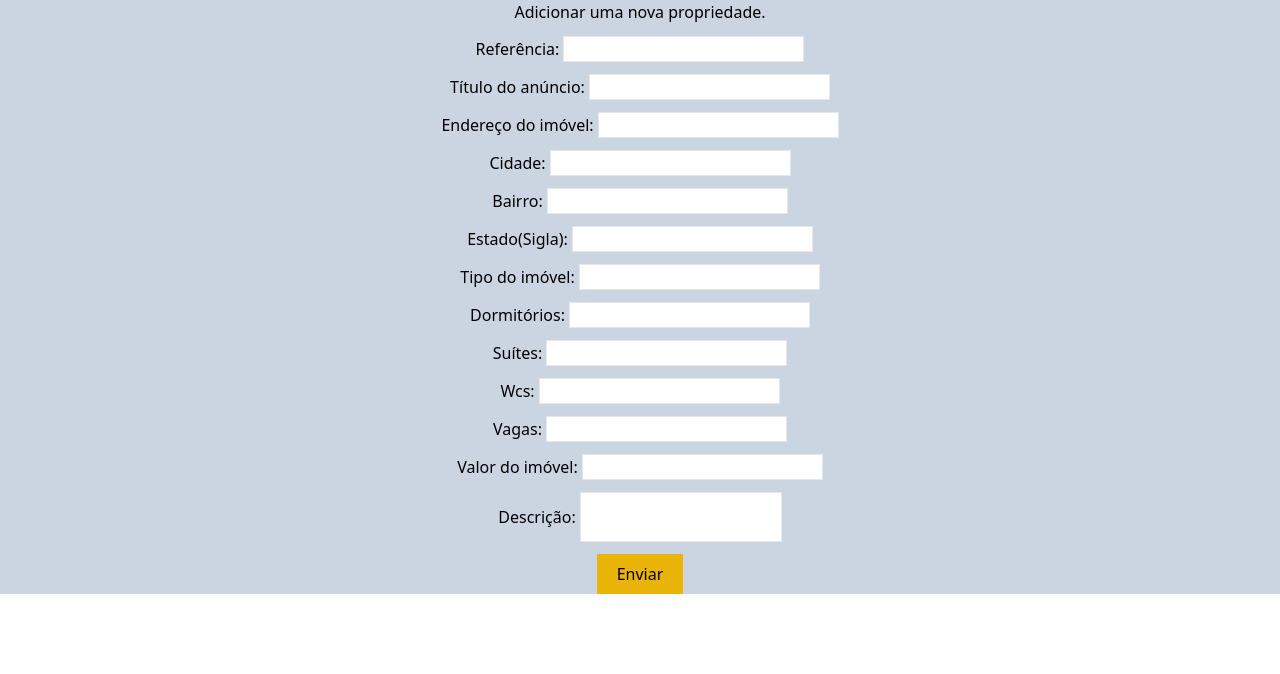
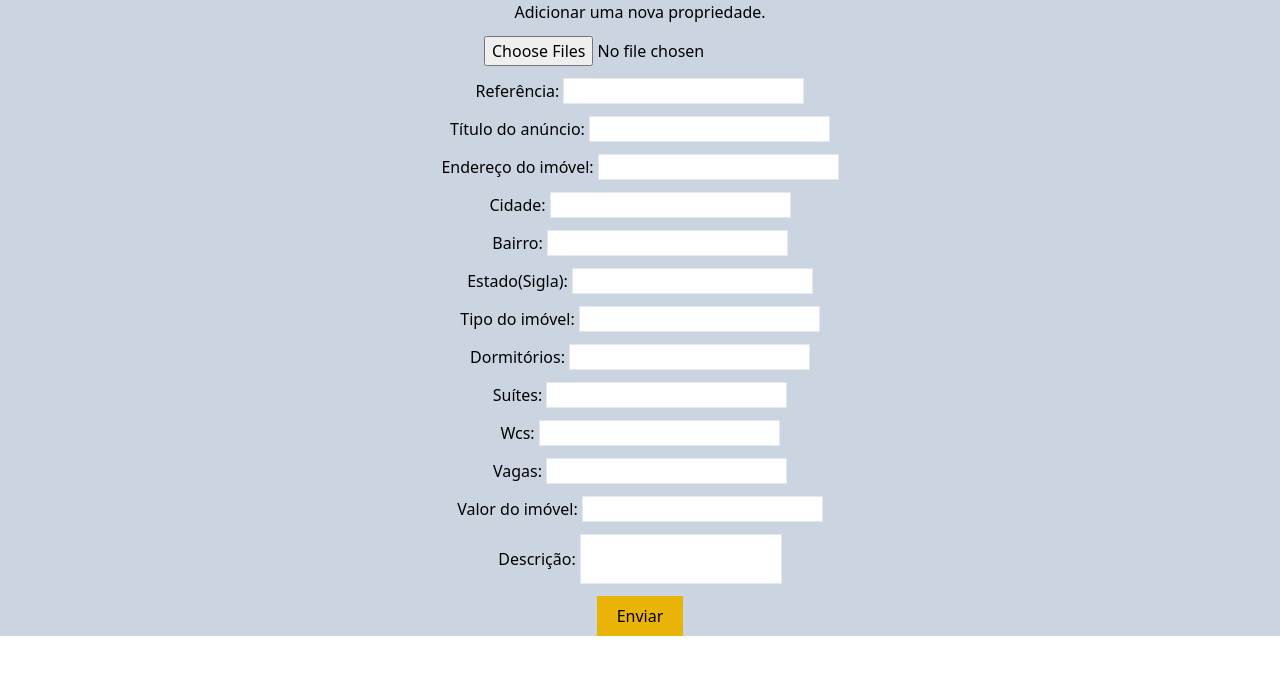
Before and after one commit to MSpilari/real-state-agency, a Next.js app: page /adicionarpropriedade in a window 1280 px wide. Shown: the top 674 px of the page. Built offline with nearby package versions, Linux system fonts and the light colour scheme.

Commit message:
Inserindo o input file

```diff
--- a/src/components/03_Organisms/AddPropertyForm/index.tsx
+++ b/src/components/03_Organisms/AddPropertyForm/index.tsx
@@ -27,6 +27,8 @@ const AddPropertyForm = () => {
 
       <ErrorAlert errorObj={errors} />
 
+      <input type="file" multiple {...register('images', { required: true })} />
+
       {inputFields(errors).map((field, index) => {
         return (
           <Input
```
